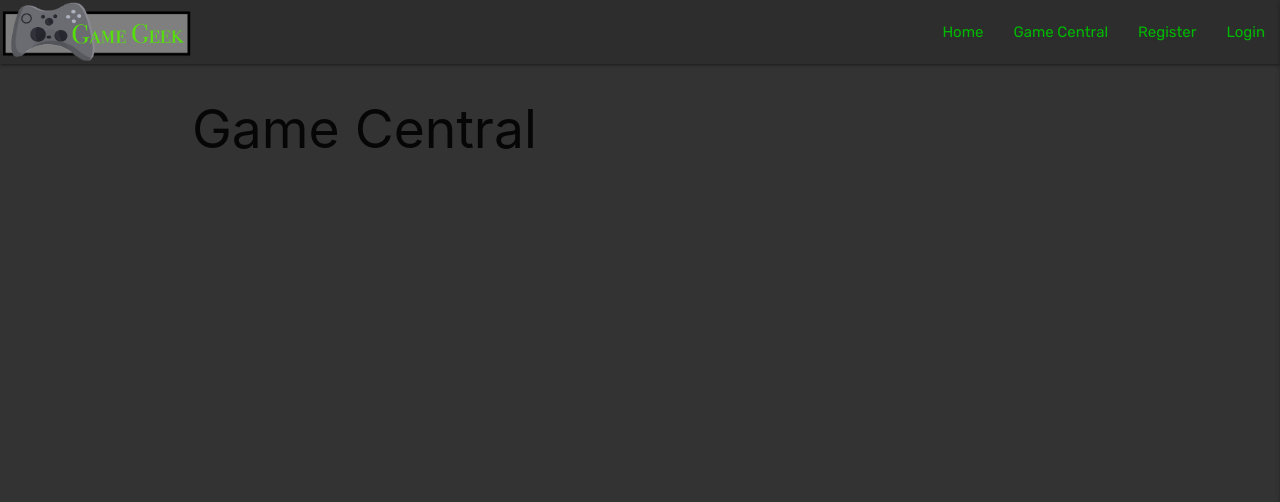
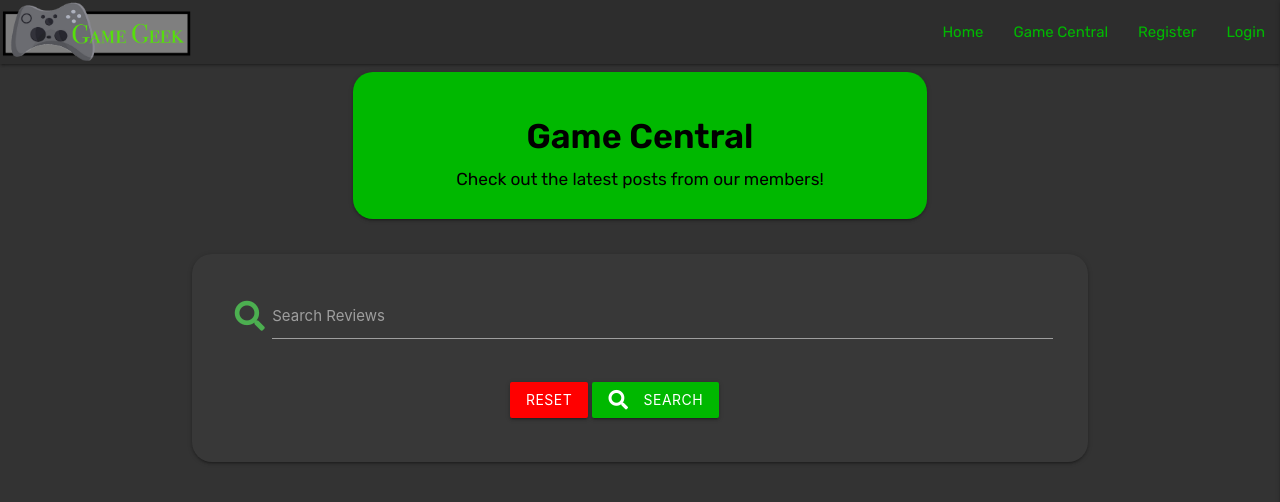
Before and after one commit to mchocianowski/Milestone-Project-3-GameGeek, a Flask app: page / in a window 1280 px wide. Shown: the top 502 px of the page. Run offline with Flask 2, Linux system fonts and the light colour scheme; data that the repository does not hold is empty; some libraries are stand-ins or nearby versions.

Commit message:
add search function and style cards and buttons.

```diff
--- a/templates/games.html
+++ b/templates/games.html
@@ -1,16 +1,43 @@
 {% extends "base.html" %}
 {% block content %}
 
-<h2 class=games_title>Game Central</h2>
+<div class="row">
+        <div class="col s12 m8 offset-m2">
+            <div class="card-panel header-card">
+                <h4 class=website-headers>Game Central</h4>
+                <h6 class=website-subheaders>Check out the latest posts from our members!</h6>
+            </div>
+        </div>
+</div>
+
+<div class="row card-panel search-card col s12">
+        <form action="{{ url_for('search') }}" method="post" class="col s12">
+            <div class="row align-wrapper center-align">
+                <div class="input-field col s12">
+                    <i class="fas fa-search prefix green-text"></i>
+                    <input type="text" name="query" id="query" minlength="3" class="validate" required>
+                    <label for="query">Search Reviews</label>
+                </div>
+            </div>
+                <div class="row">
+                <div class="col s12 m8 offset-m4">
+                    <a href="{{ url_for('get_games') }}" class="btn reset-button">Reset</a>
+                    <button type="submit" class="btn submit-button">
+                        <i class="fas fa-search left"></i> Search
+                    </button>
+                </div>
+                </div>
+        </form>
+    </div>
 
 <ul class="collapsible popout">
     {% for game in games %}
     <li>
-      <div class="collapsible-header">
-          <i class="far fa-arrow-alt-circle-down"></i>
+      <div class="collapsible-header content-popout-header">
+          <i class="far fa-arrow-alt-circle-down white-text"></i>
           {{ game.game_name }}
         </div>
-      <div class="collapsible-body">
+      <div class="collapsible-body content-popout-body">
           <strong>{{ game.age_restriction }}</strong>
           <strong>{{ game.genre_name }}</strong>
           <strong>{{ game.single_or_multiplayer }}</strong>
```
